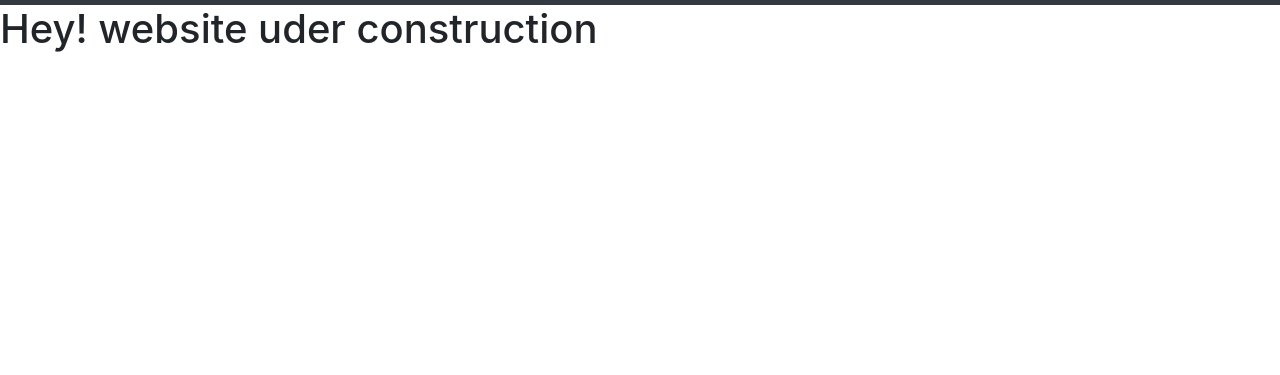
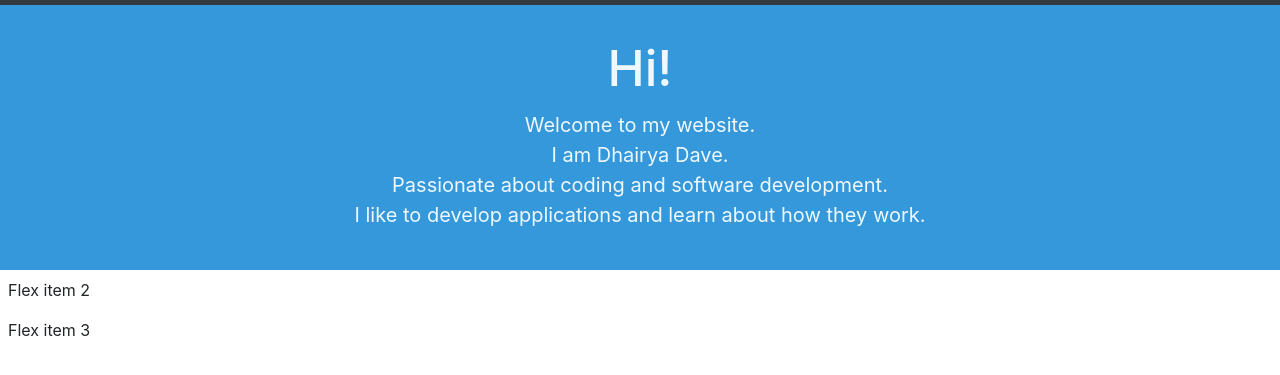
Before and after one commit to dhairya111/dhairya111.github.io, a plain HTML site: page index.html in a window 1280 px wide. Shown: the part 51-426 px from the top of the page. Drawn offline with nearby package versions, Linux system fonts and the light colour scheme.

Commit message:
first flex box

```diff
--- a/abc.css
+++ b/abc.css
@@ -3,3 +3,20 @@
     width: 24px;
    margin-bottom: 0.31rem;
 }
+
+.first-flex{
+    background-color: #3498db;
+    color: aliceblue;
+    text-align: center;
+    padding: 1em;
+}
+
+.first-flex h1{
+    font-size: 50px;
+    padding: 0.5em 0.5em 0.25rem 0.5em;
+}
+
+.first-flex p{
+    font-size: 20px;
+    padding-bottom: 1rem;
+}
--- a/index.html
+++ b/index.html
@@ -13,9 +13,7 @@
           <a class="navbar-brand" href="#">
             <img src="imgs/star.png" class="pic1 img-fluid" alt="">
             <!--Navbar--></a>
-          <!-- <button class="navbar-toggler" type="button" data-bs-toggle="collapse" data-bs-target="#navbarSupportedContent" aria-controls="navbarSupportedContent" aria-expanded="false" aria-label="Toggle navigation">
-            <span class="navbar-toggler-icon"></span>
-          </button> -->
+
           <div class="collapse navbar-collapse" id="navbarSupportedContent">
             <ul class="navbar-nav me-auto mb-2 mb-lg-0">
               <li class="nav-item">
@@ -34,7 +32,19 @@
           </div>
         </div>
       </nav>
-    <h1>Hey! website uder construction</h1>
+      <div class="d-flex flex-column bd-masthead mb-3 flex-fill">
+        <div class="p-2 flex-fill bd-highlight first-flex">
+            <h1> Hi!</h1>
+            <p> Welcome to my website.  <br/>
+            I am Dhairya Dave.  <br>
+            Passionate about coding and software development. <br>
+            I like to develop applications and learn about how they work.
+            </p>
+          </div>
+        <div class="p-2 flex-fill bd-highlight">Flex item 2</div>
+        <div class="p-2 flex-fill bd-highlight">Flex item 3</div>
+      </div>
+    <!-- <h1>Hey! website uder construction</h1> -->
 </body>
 <script src="https://cdn.jsdelivr.net/npm/bootstrap@5.0.0-beta1/dist/js/bootstrap.bundle.min.js" ></script>
 <script src="https://cdn.jsdelivr.net/npm/@popperjs/core@2.5.4/dist/umd/popper.min.js" ></script>
```
